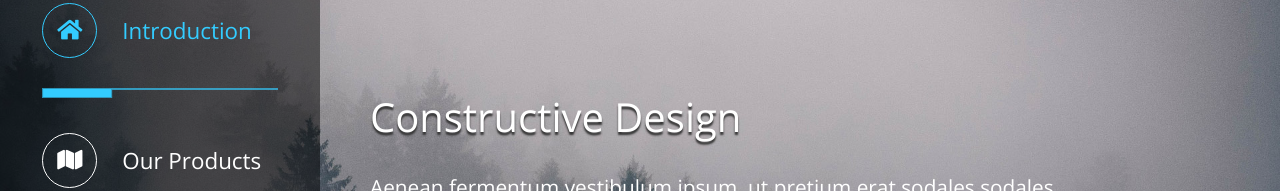
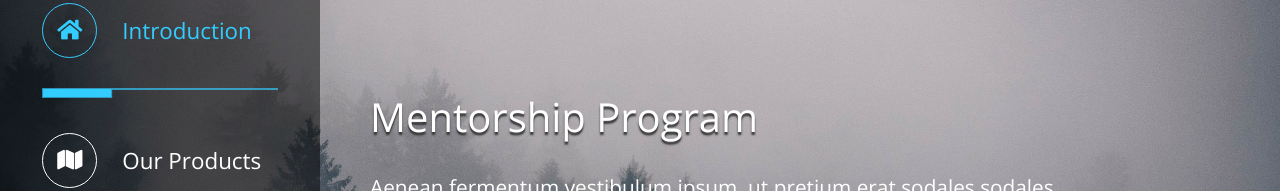
Before and after one commit to Sophal24/NetlifyClass, a plain HTML site: page index.html in a window 1280 px wide. Shown: the part 147-338 px from the top of the page. Drawn offline with nearby package versions, Linux system fonts and the light colour scheme.

Commit message:
update page

```diff
--- a/index.html
+++ b/index.html
@@ -5,7 +5,7 @@
 	<meta http-equiv="X-UA-Compatible" content="IE=edge">
 	<meta name="viewport" content="width=device-width, initial-scale=1">
 
-	<title>Constructive HTML Template</title>
+	<title>Sophal</title>
 <!--
 
 Template 2102 Constructive
@@ -87,7 +87,7 @@ http://www.tooplate.com/view/2102-constructive
 					<!-- section 1 -->
 					<section id="tm-section-1" class="tm-section">
 						<div class="ml-auto">
-							<header class="mb-4"><h1 class="tm-text-shadow">Constructive Design</h1></header>
+							<header class="mb-4"><h1 class="tm-text-shadow">Mentorship Program</h1></header>
 							<p class="mb-5 tm-font-big">Aenean fermentum vestibulum ipsum, ut pretium erat sodales sodales. Pellentesque quis orci vitae dui commodo sodales et ut quam. Etiam vitae egestas purus, ut malesuada enim.</p>
 							<a href="#" class="btn tm-btn tm-font-big" data-nav-link="#tmNavLink2">Continue...</a>
 							<!-- data-nav-link holds the ID of nav item, which means this link should behave the same as that nav item  -->
```
